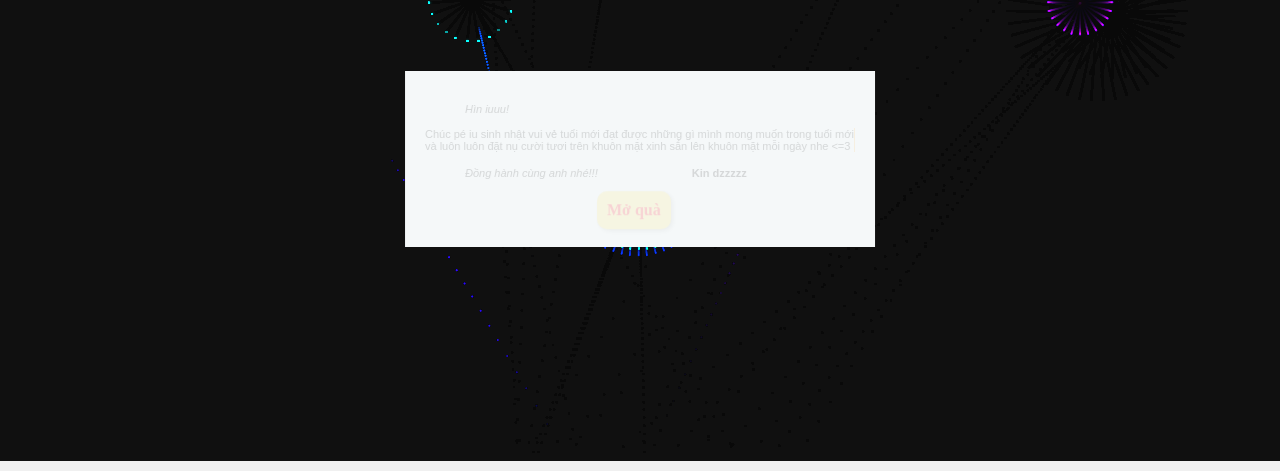
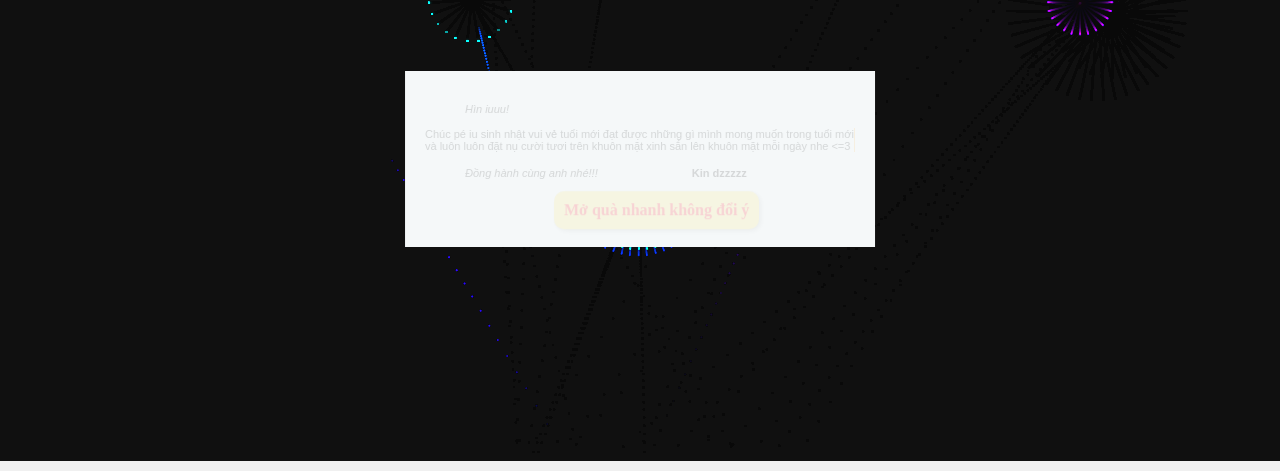
Before and after one commit to kienbui2011/birthfday, a plain HTML site: page css/HappyBirth.html in a window 1280 px wide. Both pictures are taken after a click on the button "Mở tâm thư ^^". Shown: the part 329-800 px from the top of the page. Drawn offline with Linux system fonts and the light colour scheme.

Commit message:
first commit

```diff
--- a/css/HappyBirth.html
+++ b/css/HappyBirth.html
@@ -20,7 +20,7 @@
         <i>Đồng hành cùng anh nhé!!!</i>
         <b>Kin dzzzzz</b>
         <br>  <br>
-        <a href="index.html" class="jumping-link">Mở quà</a>
+        <a href="index.html" class="jumping-link">Mở quà nhanh không đổi ý</a>
     </div>
     <button id="open-button" onclick="openLetter()">
       <svg class="heart-icon" xmlns="http://www.w3.org/2000/svg" viewBox="0 0 24 24">
--- a/css/style.css
+++ b/css/style.css
@@ -36,7 +36,7 @@ a{
     border-radius: 10px; /* Độ cong của góc */
     display: inline-block; /* Hiển thị thành hộp chữ (block) */
     box-shadow: 2px 2px 5px rgba(0, 0, 0, 0.2); /* Đổ bóng */
-    margin-left: 40%;
+    margin-left: 30%;
     font-weight: bold;
     text-decoration: none; /* Loại bỏ gạch chân */
 }
```
